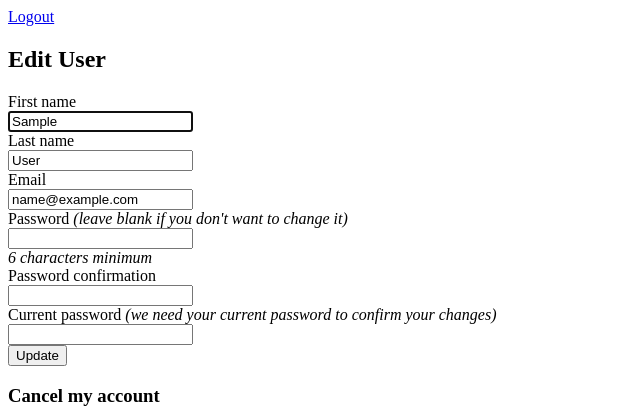
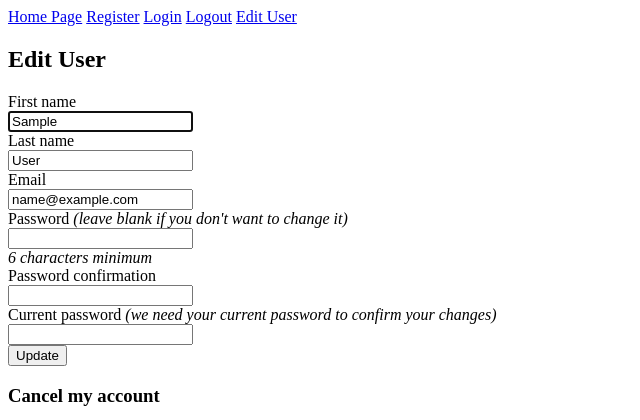
Before and after one commit to dylank09/bally-blogs, a Rails app: page /users/edit in a window 1280 px wide. Shown: the top 420 px of the page, without its empty margins (0-640 px from the left). Run offline with Rails 7, Linux system fonts and the light colour scheme; the visitor is signed in with stand-in values (Sample User, id 1); style sheets or scripts are compiled from the project's sources.

Commit message:
Adding global navbar with links to Login, Register,.. etc.

```diff
--- a/app/views/layouts/application.html.erb
+++ b/app/views/layouts/application.html.erb
@@ -4,7 +4,17 @@
     <title>BallyBlogs</title>
     <%= csrf_meta_tags %>
     <%= csp_meta_tag %>
-    <%= link_to "Logout", destroy_user_session_path, method: :delete %>
+
+    <div class = 'Navbar'>
+
+      <%= link_to "Home Page", root_path %>
+      <%= link_to "Register", new_user_registration_path %>
+      <%= link_to "Login", new_user_session_path %>
+      <%= link_to "Logout", destroy_user_session_path, method: :delete %>
+      <%= link_to "Edit User", edit_user_registration_path %>
+
+    </div>
+
     <%= stylesheet_link_tag 'application', media: 'all', 'data-turbolinks-track': 'reload' %>
     <%= javascript_pack_tag 'application', 'data-turbolinks-track': 'reload' %>
   </head>
```
